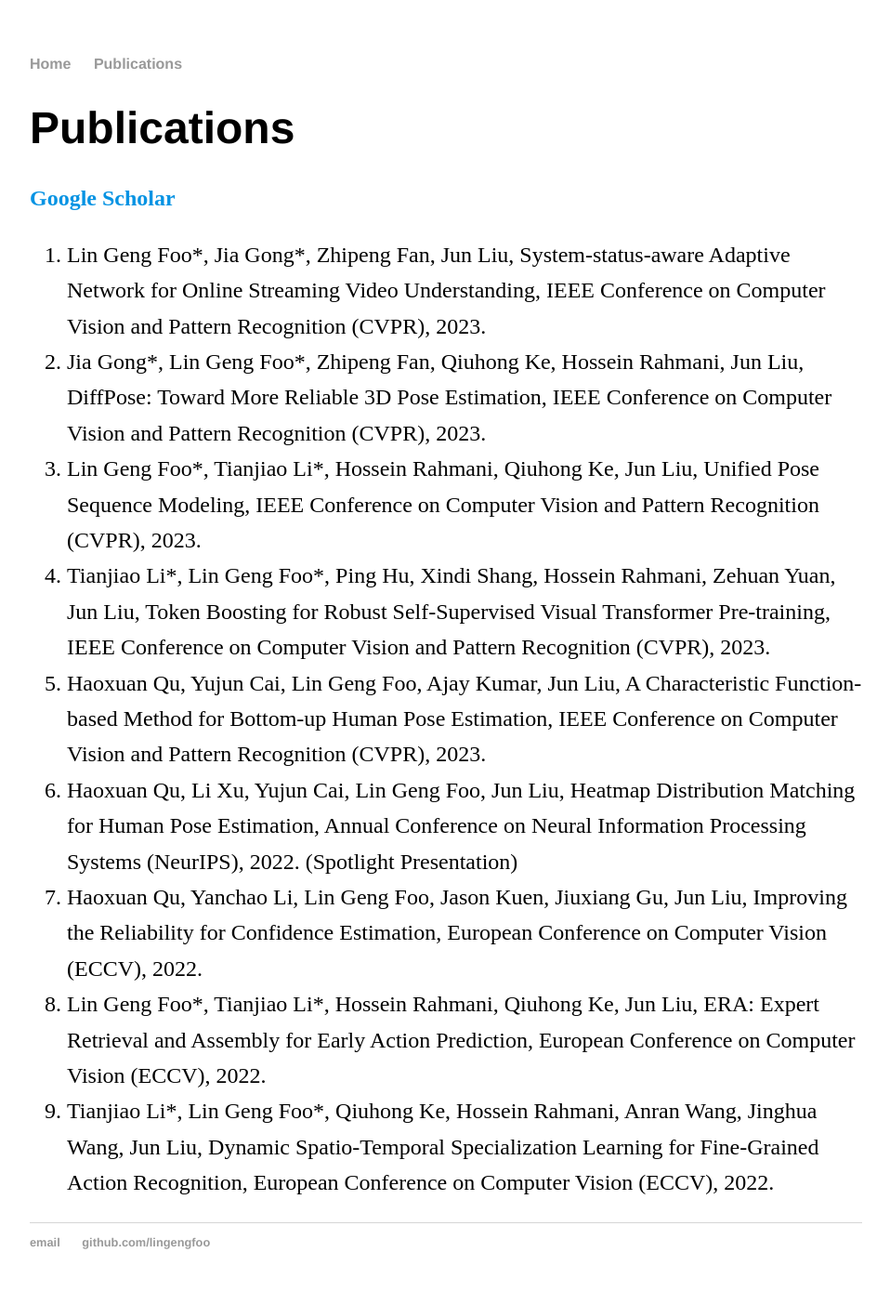
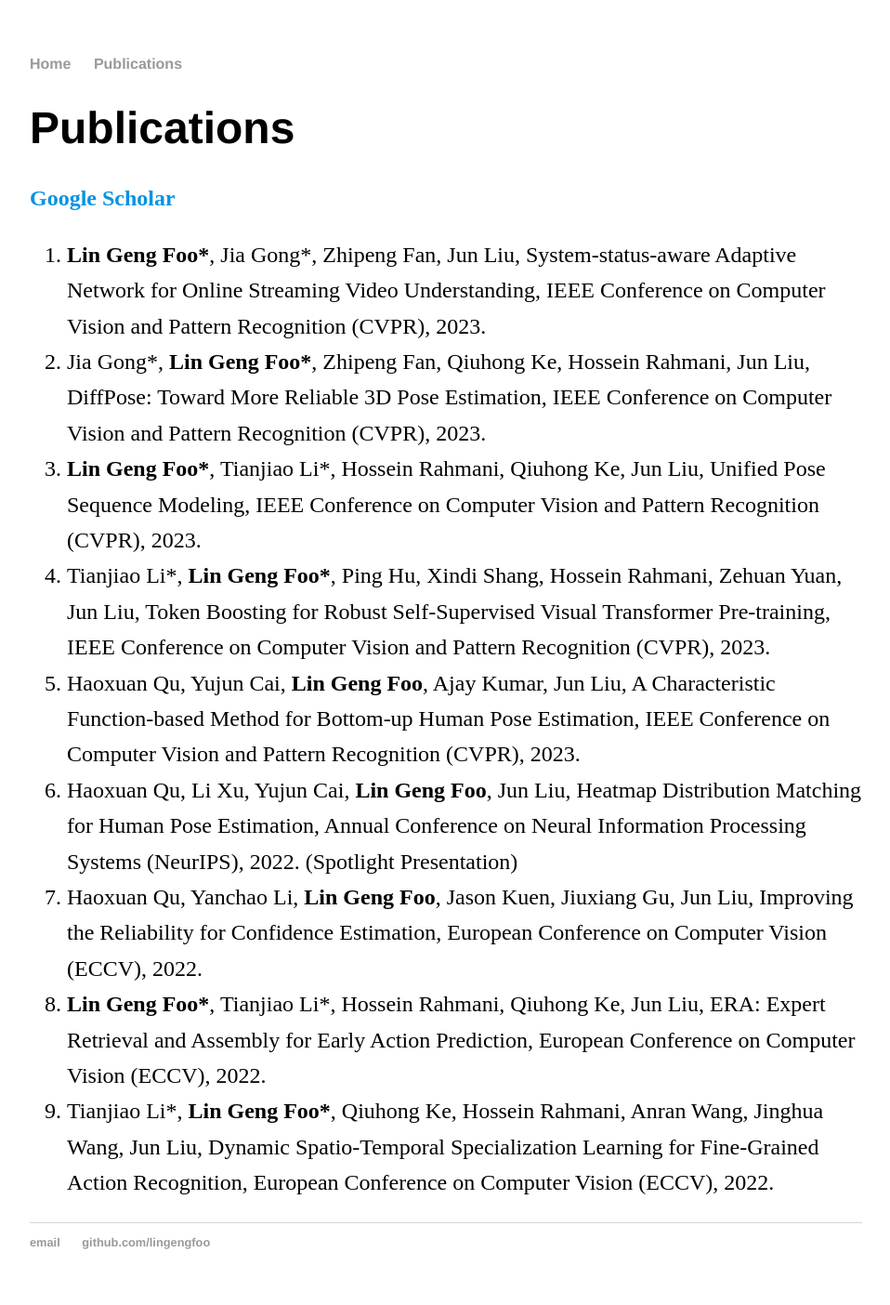
Before and after one commit to lingengfoo/lingengfoo.github.io, a Jekyll site: the page built from cv/index.html, in a window 1280 px wide. Shown: the whole page at 93% size, without its empty margins (160-1118 px from the left). Built offline with Jekyll 4.4.1, drawn with Linux system fonts in a browser that asks for light colours.

```diff
--- a/cv/index.html
+++ b/cv/index.html
@@ -7,13 +7,13 @@ title: Publications
 <p><a target="_blank" href="https://scholar.google.com/citations?user=BDEOhasAAAAJ" style="color: #0693e3"><strong>Google Scholar</strong></a></p>
 
 <ol style="font-size: 1.5em; line-height: 1.6;">
-	<li>Lin Geng Foo*, Jia Gong*, Zhipeng Fan, Jun Liu, System-status-aware Adaptive Network for Online Streaming Video Understanding, IEEE Conference on Computer Vision and Pattern Recognition (CVPR), 2023.</li>
-	<li>Jia Gong*, Lin Geng Foo*, Zhipeng Fan, Qiuhong Ke, Hossein Rahmani, Jun Liu, DiffPose: Toward More Reliable 3D Pose Estimation, IEEE Conference on Computer Vision and Pattern Recognition (CVPR), 2023.</li>
-	<li>Lin Geng Foo*, Tianjiao Li*, Hossein Rahmani, Qiuhong Ke, Jun Liu, Unified Pose Sequence Modeling, IEEE Conference on Computer Vision and Pattern Recognition (CVPR), 2023.</li>
-	<li>Tianjiao Li*, Lin Geng Foo*, Ping Hu, Xindi Shang, Hossein Rahmani, Zehuan Yuan, Jun Liu, Token Boosting for Robust Self-Supervised Visual Transformer Pre-training, IEEE Conference on Computer Vision and Pattern Recognition (CVPR), 2023.</li>
-	<li>Haoxuan Qu, Yujun Cai, Lin Geng Foo, Ajay Kumar, Jun Liu, A Characteristic Function-based Method for Bottom-up Human Pose Estimation, IEEE Conference on Computer Vision and Pattern Recognition (CVPR), 2023.</li>
-	<li>Haoxuan Qu, Li Xu, Yujun Cai, Lin Geng Foo, Jun Liu, Heatmap Distribution Matching for Human Pose Estimation, Annual Conference on Neural Information Processing Systems (NeurIPS), 2022. (Spotlight Presentation)</li>
-	<li>Haoxuan Qu, Yanchao Li, Lin Geng Foo, Jason Kuen, Jiuxiang Gu, Jun Liu, Improving the Reliability for Confidence Estimation, European Conference on Computer Vision (ECCV), 2022.</li>
-	<li>Lin Geng Foo*, Tianjiao Li*, Hossein Rahmani, Qiuhong Ke, Jun Liu, ERA: Expert Retrieval and Assembly for Early Action Prediction, European Conference on Computer Vision (ECCV), 2022.</li>
-	<li>Tianjiao Li*, Lin Geng Foo*, Qiuhong Ke, Hossein Rahmani, Anran Wang, Jinghua Wang, Jun Liu, Dynamic Spatio-Temporal Specialization Learning for Fine-Grained Action Recognition, European Conference on Computer Vision (ECCV), 2022.</li>
+	<li><b>Lin Geng Foo*</b>, Jia Gong*, Zhipeng Fan, Jun Liu, System-status-aware Adaptive Network for Online Streaming Video Understanding, IEEE Conference on Computer Vision and Pattern Recognition (CVPR), 2023.</li>
+	<li>Jia Gong*, <b>Lin Geng Foo*</b>, Zhipeng Fan, Qiuhong Ke, Hossein Rahmani, Jun Liu, DiffPose: Toward More Reliable 3D Pose Estimation, IEEE Conference on Computer Vision and Pattern Recognition (CVPR), 2023.</li>
+	<li><b>Lin Geng Foo*</b>, Tianjiao Li*, Hossein Rahmani, Qiuhong Ke, Jun Liu, Unified Pose Sequence Modeling, IEEE Conference on Computer Vision and Pattern Recognition (CVPR), 2023.</li>
+	<li>Tianjiao Li*, <b>Lin Geng Foo*</b>, Ping Hu, Xindi Shang, Hossein Rahmani, Zehuan Yuan, Jun Liu, Token Boosting for Robust Self-Supervised Visual Transformer Pre-training, IEEE Conference on Computer Vision and Pattern Recognition (CVPR), 2023.</li>
+	<li>Haoxuan Qu, Yujun Cai, <b>Lin Geng Foo</b>, Ajay Kumar, Jun Liu, A Characteristic Function-based Method for Bottom-up Human Pose Estimation, IEEE Conference on Computer Vision and Pattern Recognition (CVPR), 2023.</li>
+	<li>Haoxuan Qu, Li Xu, Yujun Cai, <b>Lin Geng Foo</b>, Jun Liu, Heatmap Distribution Matching for Human Pose Estimation, Annual Conference on Neural Information Processing Systems (NeurIPS), 2022. (Spotlight Presentation)</li>
+	<li>Haoxuan Qu, Yanchao Li, <b>Lin Geng Foo</b>, Jason Kuen, Jiuxiang Gu, Jun Liu, Improving the Reliability for Confidence Estimation, European Conference on Computer Vision (ECCV), 2022.</li>
+	<li><b>Lin Geng Foo*</b>, Tianjiao Li*, Hossein Rahmani, Qiuhong Ke, Jun Liu, ERA: Expert Retrieval and Assembly for Early Action Prediction, European Conference on Computer Vision (ECCV), 2022.</li>
+	<li>Tianjiao Li*, <b>Lin Geng Foo*</b>, Qiuhong Ke, Hossein Rahmani, Anran Wang, Jinghua Wang, Jun Liu, Dynamic Spatio-Temporal Specialization Learning for Fine-Grained Action Recognition, European Conference on Computer Vision (ECCV), 2022.</li>
 </ol>
```
